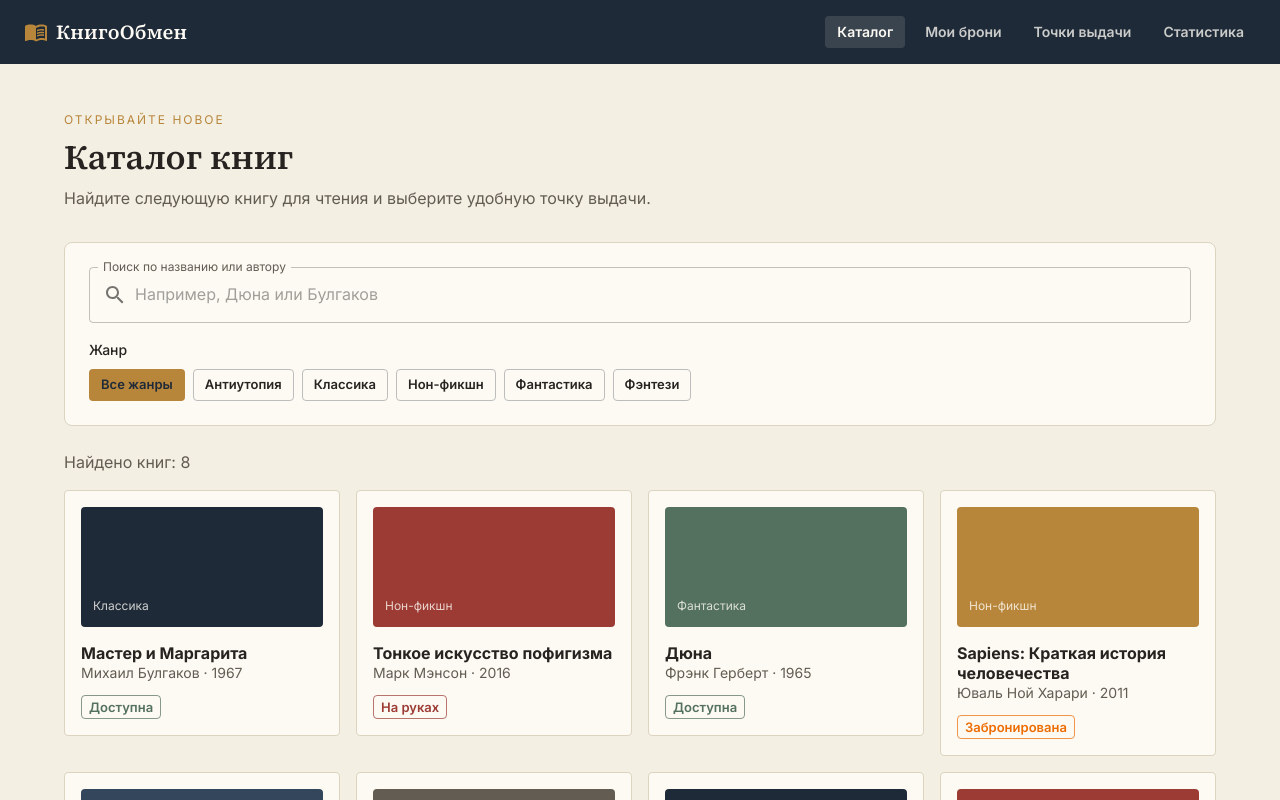
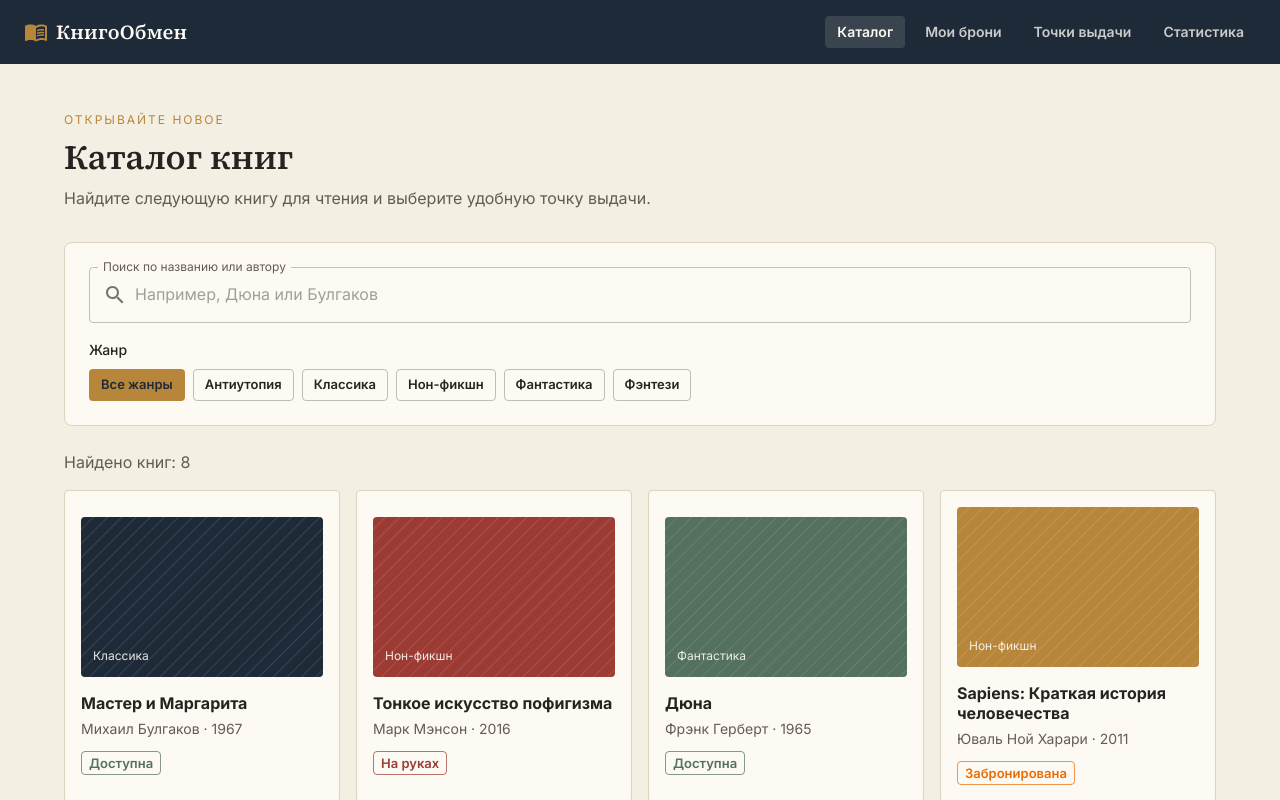
Before and after one commit to Prapor500/book-exchange, a React (Vite) app: page / in a window 1280 px wide. Shown: the top 800 px of the page. Built offline with nearby package versions, Linux system fonts and the light colour scheme.

Commit message:
feat(lab3): reflect live booking status in book cards

```diff
--- a/src/components/BookCard.tsx
+++ b/src/components/BookCard.tsx
@@ -1,6 +1,7 @@
 import { Card, CardActionArea, Box, Typography, Chip } from "@mui/material";
 import { useNavigate } from "react-router-dom";
 import { Book } from "../types";
+import { getBookStatus, useBookingState } from "../features/booking/model/bookingStore";
 
 const statusConfig: Record<Book["status"], { label: string; color: "success" | "warning" | "error" }> = {
   available: { label: "Доступна", color: "success" },
@@ -10,32 +11,18 @@ const statusConfig: Record<Book["status"], { label: string; color: "success" | "
 
 export default function BookCard({ book }: { book: Book }) {
   const navigate = useNavigate();
-  const status = statusConfig[book.status];
+  const bookingState = useBookingState();
+  const status = statusConfig[getBookStatus(book.id, book.status)];
 
   return (
-    <Card>
-      <CardActionArea onClick={() => navigate(`/books/${book.id}`)} sx={{ p: 2 }}>
-        <Box
-          sx={{
-            height: 120,
-            bgcolor: book.coverColor,
-            borderRadius: 1,
-            mb: 2,
-            display: "flex",
-            alignItems: "flex-end",
-            p: 1.5,
-          }}
-        >
-          <Typography sx={{ color: "#FCFAF3", fontSize: 12, opacity: 0.8 }}>
-            {book.genre}
-          </Typography>
+    <Card sx={{ height: "100%", transition: "transform 180ms ease, box-shadow 180ms ease", "&:hover": { transform: "translateY(-3px)", boxShadow: 3 } }}>
+      <CardActionArea onClick={() => navigate(`/books/${book.id}`)} sx={{ p: 2, height: "100%" }}>
+        <Box sx={{ height: 160, bgcolor: book.coverColor, borderRadius: 1, mb: 2, display: "flex", alignItems: "flex-end", p: 1.5, position: "relative", overflow: "hidden" }}>
+          <Box sx={{ position: "absolute", inset: 0, opacity: 0.12, background: "repeating-linear-gradient(135deg, transparent, transparent 8px, #fff 9px, transparent 10px)" }} />
+          <Typography sx={{ color: "#FCFAF3", fontSize: 12, opacity: 0.9, position: "relative" }}>{book.genre}</Typography>
         </Box>
-        <Typography variant="subtitle1" sx={{ fontWeight: 700, lineHeight: 1.25 }}>
-          {book.title}
-        </Typography>
-        <Typography variant="body2" color="text.secondary" sx={{ mb: 1.5 }}>
-          {book.author} · {book.year}
-        </Typography>
+        <Typography variant="subtitle1" sx={{ fontWeight: 700, lineHeight: 1.25, mb: 0.75 }}>{book.title}</Typography>
+        <Typography variant="body2" color="text.secondary" sx={{ mb: 1.5 }}>{book.author} · {book.year}</Typography>
         <Chip size="small" label={status.label} color={status.color} variant="outlined" />
       </CardActionArea>
     </Card>
```
